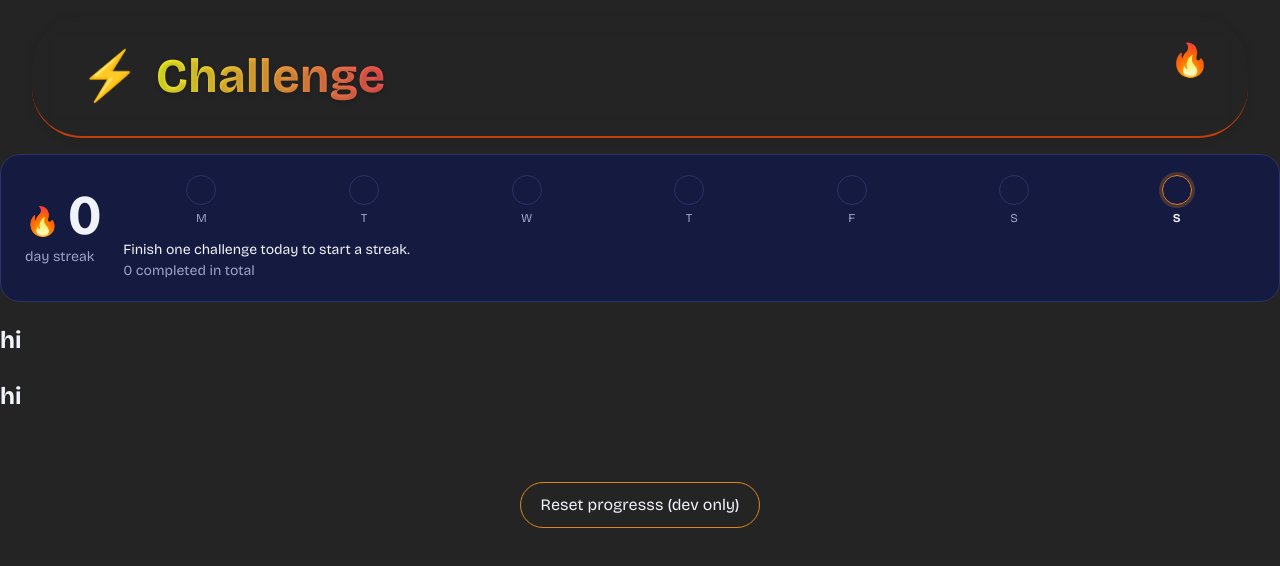
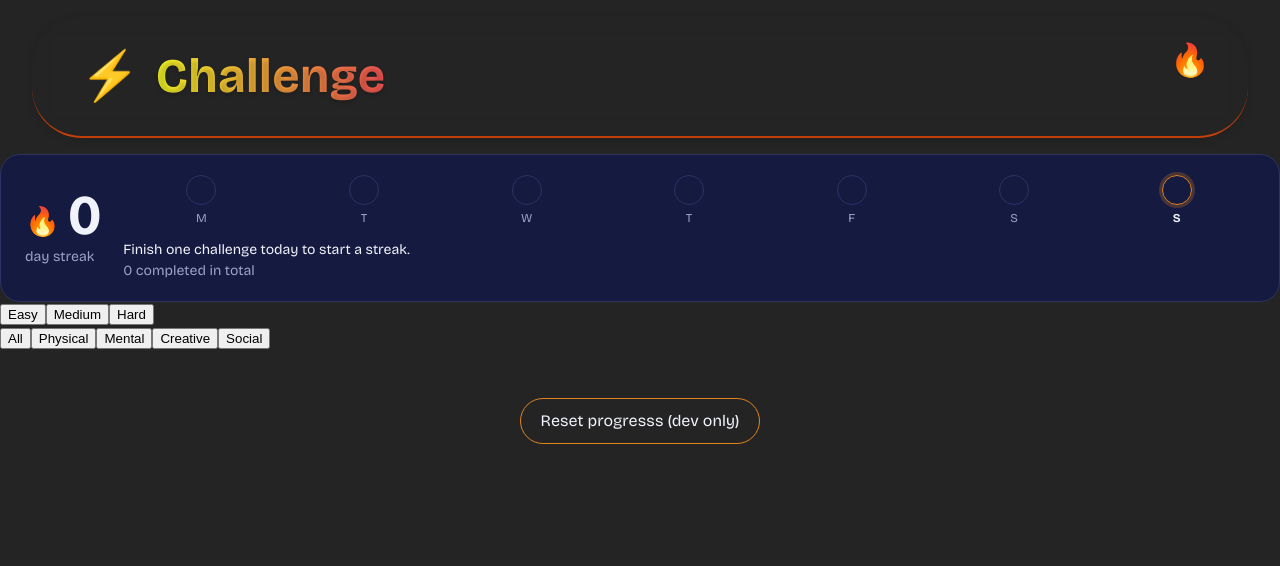
Before and after one commit to robertoandino/challenge-me, a React (Vite) app: page / in a window 1280 px wide. Shown: the top 566 px of the page. Built offline with nearby package versions, Linux system fonts and the light colour scheme.

Commit message:
Updating SegmentedControl Component

```diff
--- a/src/components/SegmentedControl/SegmentedControl.tsx
+++ b/src/components/SegmentedControl/SegmentedControl.tsx
@@ -13,11 +13,27 @@ interface SegmentedControlProps<T extends string> {
     variant?: "segmented" | "chips";
 }
 
-function SegmentedControl(){
+function SegmentedControl<T extends string>({
+    label,
+    options,
+    value,
+    onChange,
+    variant = "segmented",
+}: SegmentedControlProps<T>) {
     return (
-        <h1>
-            hi
-        </h1>
+        <div className={`sc sc-${variant}`} role ="group" aria-label={label}>
+            {options.map((o) => (
+                <button
+                    key={o.value}
+                    type="button"
+                    className={`sc-options${o.value === value ? " is-on" : ""}`}
+                    aria-pressed={o.value === value}
+                    onClick={() => onChange(o.value)}
+                >
+                    {o.label}
+                </button>
+            ))}
+        </div>
     )
 }
 
```
